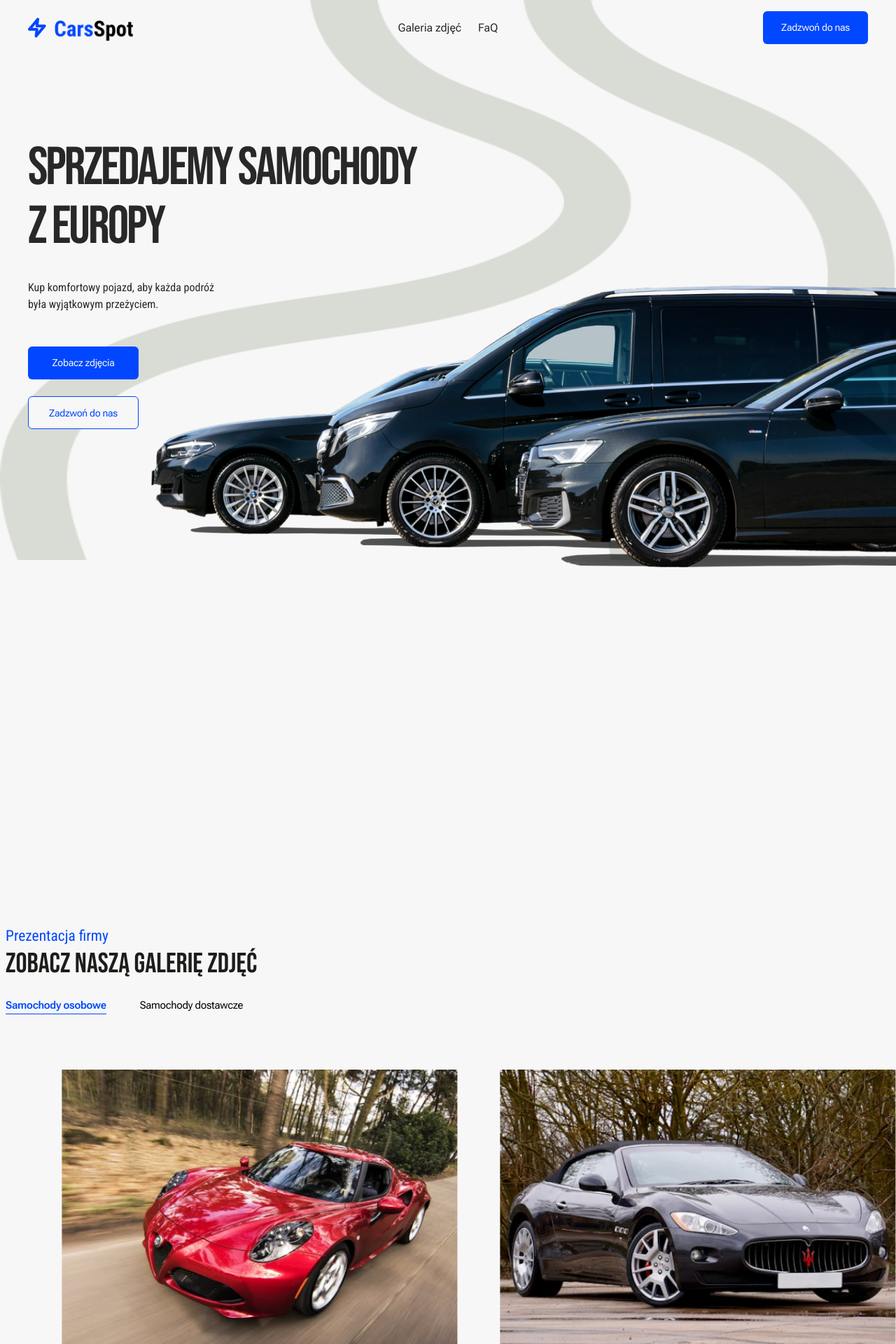
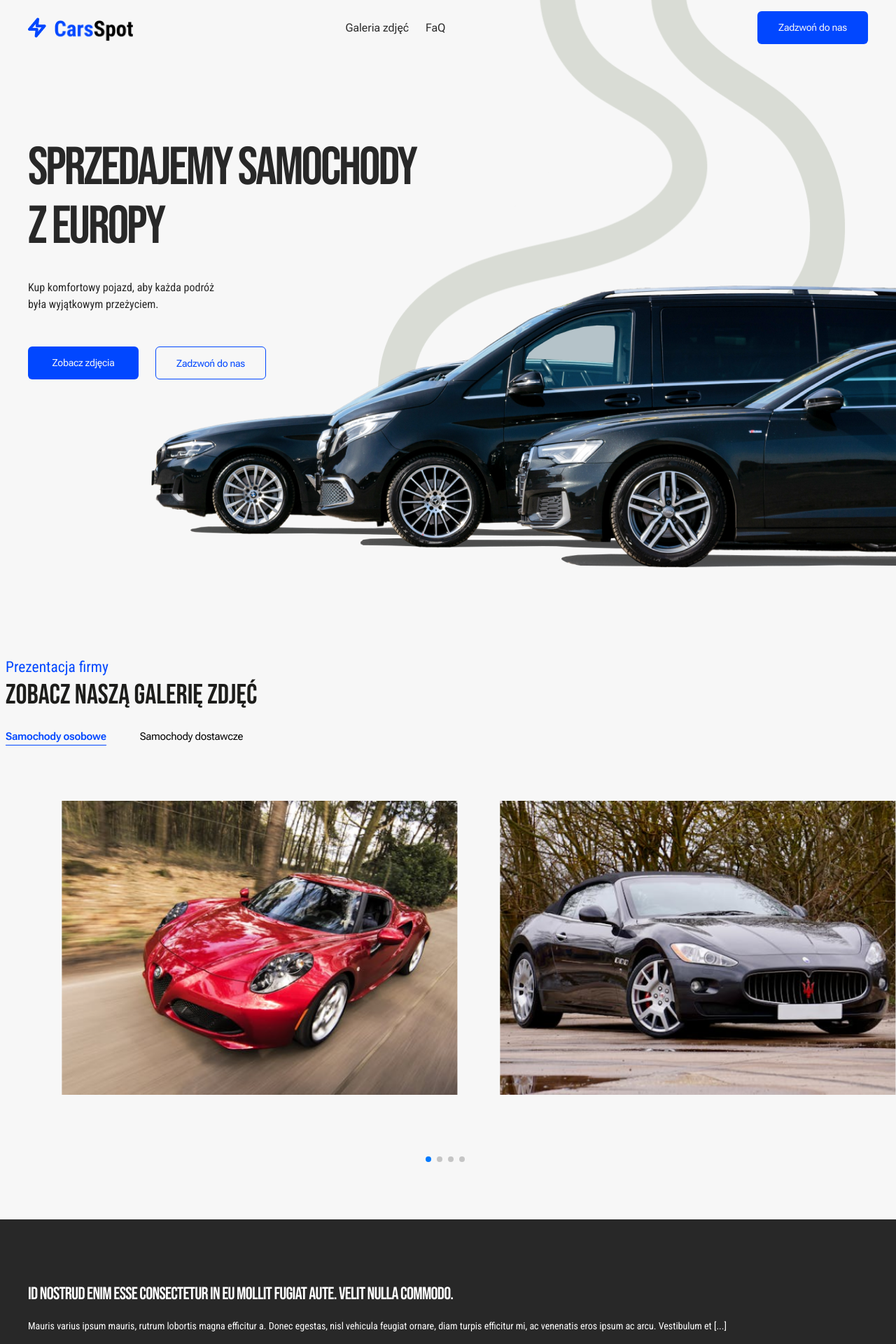
Before and after one commit to Satorki/proj-adsitePro-CarsSpot, a Next.js app: page / in a window 1280 px wide. Shown: the top 1920 px of the page at 70% size. Built offline with nearby package versions, Linux system fonts and the light colour scheme.

Commit message:
mobile styled

```diff
--- a/components/molecules/GallleryHeader.tsx
+++ b/components/molecules/GallleryHeader.tsx
@@ -3,8 +3,8 @@ import React from "react";
 
 const GalleryHeader = () => {
   return (
-    <div className="sm:max-w-[600px] md:max-w-[700px] lg:max-w-[960px] xl:max-w-[1264px] bg-[var(--backgorundWhite)] mx-auto flex items-end">
-      <div className="mt-[80px] flex flex-col gap-6 max-h-[127px] w-[1264px]">
+    <div className="mx-5 sm:max-w-[600px] md:max-w-[700px] lg:max-w-[960px] xl:max-w-[1264px] bg-[var(--backgorundWhite)] sm:mx-auto flex items-end">
+      <div className="sm:mt-[80px] flex flex-col gap-6 max-h-[127px] w-[1264px]">
         <div>
           <p className="text-[var(--mainBlue)] font-robotoCondensed text-[21.5px] leading-[32.25px]">
             Prezentacja firmy
--- a/components/molecules/HeroText.tsx
+++ b/components/molecules/HeroText.tsx
@@ -3,7 +3,7 @@ import CallButton from "../atoms/CallButton";
 
 const HeroText = () => {
   return (
-    <div className="mx-5 min-h-[85vh] sm:max-w-[600px] md:max-w-[700px] lg:max-w-[960px] xl:max-w-[var(--container-width)] flex flex-col mt-10 sm:mt-[120px] mb-5 sm:mb-[120px] md:mb-[240px]  lg:mb-[362px] sm:mx-auto gap-12 justify-between sm:justify-normal">
+    <div className="mx-5 min-h-[85vh] sm:min-h-0 sm:max-w-[600px] md:max-w-[700px] lg:max-w-[960px] xl:max-w-[var(--container-width)] flex flex-col mt-10 sm:mt-[120px] mb-5 sm:mb-[120px] md:mb-[240px]  lg:mb-[362px] sm:mx-auto gap-12 justify-between sm:justify-normal">
       <div className="flex flex-col gap-2 sm:gap-8">
         <h1 className="text-[var(--mainBlack)] text-[76.29px] font-bebasNeue leading-[83.92px] tracking-[-0.04em] max-w-[1120px] sm:h-[168px]">
           SPRZEDAJEMY SAMOCHODY <br /> Z EUROPY
@@ -13,7 +13,7 @@ const HeroText = () => {
           była wyjątkowym przeżyciem.
         </p>
       </div>
-      <div className="flex flex-col gap-6 justify-center sm:justify-normal h-[200px]">
+      <div className="flex gap-6 justify-center sm:justify-normal h-[200px] sm:h-0 ">
         <CallButton content="Zobacz zdjęcia" />
         <CallButton
           content="Zadzwoń do nas"
--- a/components/molecules/Slider.tsx
+++ b/components/molecules/Slider.tsx
@@ -18,7 +18,7 @@ const Slider = () => {
   const pagination = {
     clickable: true,
     renderBullet: function (index: number, className: string) {
-      return `<span class="${className} -translate-x-12 -translate-y-5 sm:translate-x-0 sm:translate-y-0"></span>`;
+      return `<span class="${className} md:-translate-x-12 md:-translate-y-5 translate-x-0 translate-y-0"></span>`;
     },
   };
   //
@@ -28,8 +28,12 @@ const Slider = () => {
       <Swiper
         pagination={pagination}
         modules={[Navigation, Pagination]}
-        className="mySwiper sm:min-h-[500px] md:min-h-[300px]  lg:min-h-[400px]  xl:min-h-[550px] 2xl:min-h-[400px]"
+        className="mySwiper min-h-[330px] sm:min-h-[500px] md:min-h-[300px]  lg:min-h-[400px]  xl:min-h-[550px] 2xl:min-h-[400px]"
         breakpoints={{
+          0: {
+            slidesPerView: 1,
+            spaceBetween: 0,
+          },
           640: {
             slidesPerView: 1,
             spaceBetween: 20,
--- a/components/organisms/Footer.tsx
+++ b/components/organisms/Footer.tsx
@@ -4,7 +4,7 @@ import React from "react";
 const Footer = () => {
   return (
     <div className="bg-[var(--mainBlack)] text-white py-6 border-t  border-t-white">
-      <div className="sm:max-w-[600px] md:max-w-[700px] lg:max-w-[960px] xl:max-w-[var(--container-width)] flex mx-auto  justify-between">
+      <div className="mx-5 sm:max-w-[600px] md:max-w-[700px] lg:max-w-[960px] xl:max-w-[var(--container-width)] flex sm:mx-auto  justify-between">
         <Link href="/#" className="hover:opacity-50">
           Cars Spot
         </Link>
--- a/components/organisms/Navbar.tsx
+++ b/components/organisms/Navbar.tsx
@@ -13,7 +13,7 @@ const Navbar = () => {
   };
 
   return (
-    <div className="py-4 sticky top-0">
+    <div className="py-4 sticky top-0 z-10">
       <div className="mx-5 sm:max-w-[600px] md:max-w-[700px] lg:max-w-[960px] xl:max-w-[var(--container-width)] flex items-center sm:mx-auto justify-between">
         <Logo />
         <nav className="hidden md:block">
@@ -27,7 +27,7 @@ const Navbar = () => {
             ))}
           </ul>
         </nav>
-        <div className="max-w-max md:w-[150px] w-[300px] flex justify-end">
+        <div className=" md:w-[150px] lg:w-[300px] flex justify-end">
           <CallButton content="Zadzwoń do nas" />
         </div>
         <NavButton menuHandler={menuHandler} menuIsOpen={menuIsOpen} />
--- a/containers/home-page/Hero.tsx
+++ b/containers/home-page/Hero.tsx
@@ -22,23 +22,17 @@ const Hero = () => {
         alt="pattern image"
         width={668.05}
         height={659}
-        className="hidden sm:absolute"
+        className="absolute -z-10 top-0 hidden md:block"
         style={{
-          zIndex: -2,
           right: 71.95,
-          top: 0,
         }}
       />
       <Image
         src={PatterImage}
         alt="pattern image"
-        className="sm:hidden"
         fill
-        style={{
-          zIndex: -2,
-        }}
+        className="-z-10 block md:hidden"
       />
-
       <HeroText />
     </div>
   );
--- a/containers/home-page/Seo.tsx
+++ b/containers/home-page/Seo.tsx
@@ -4,7 +4,7 @@ import React from "react";
 const Seo = () => {
   return (
     <SeoBackground>
-      <div className="sm:max-w-[600px] md:max-w-[700px] lg:max-w-[960px] xl:max-w-[var(--container-width)] mx-auto flex gap-12">
+      <div className="mx-5 flex-col sm:flex-row sm:max-w-[600px] md:max-w-[700px] lg:max-w-[960px] xl:max-w-[var(--container-width)] sm:mx-auto flex gap-12">
         <SeoElement
           title="Id nostrud enim esse consectetur in eu mollit fugiat aute. Velit nulla commodo."
           description="Mauris varius ipsum mauris, rutrum lobortis magna efficitur a. Donec egestas, nisl vehicula feugiat ornare, diam turpis efficitur mi, ac venenatis eros ipsum ac arcu. Vestibulum et  [...]"
```
